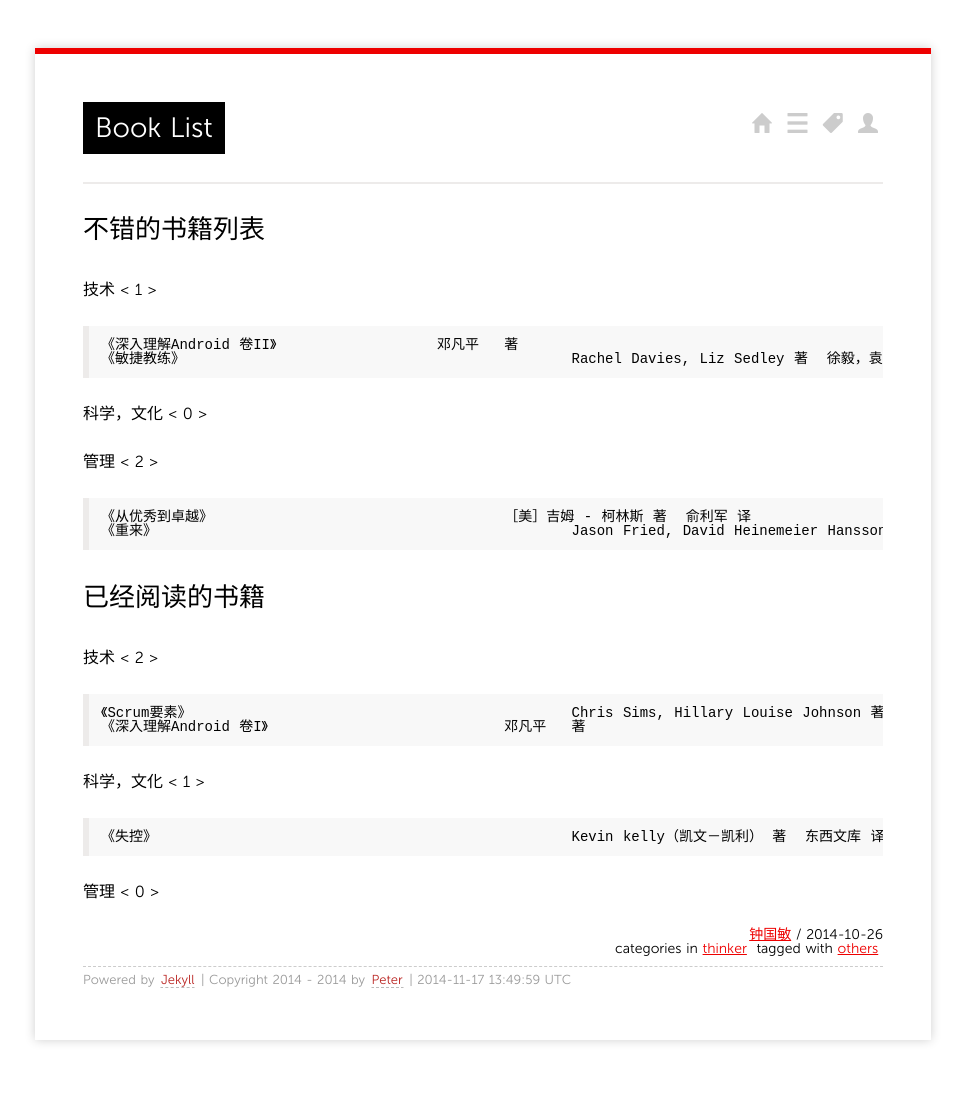
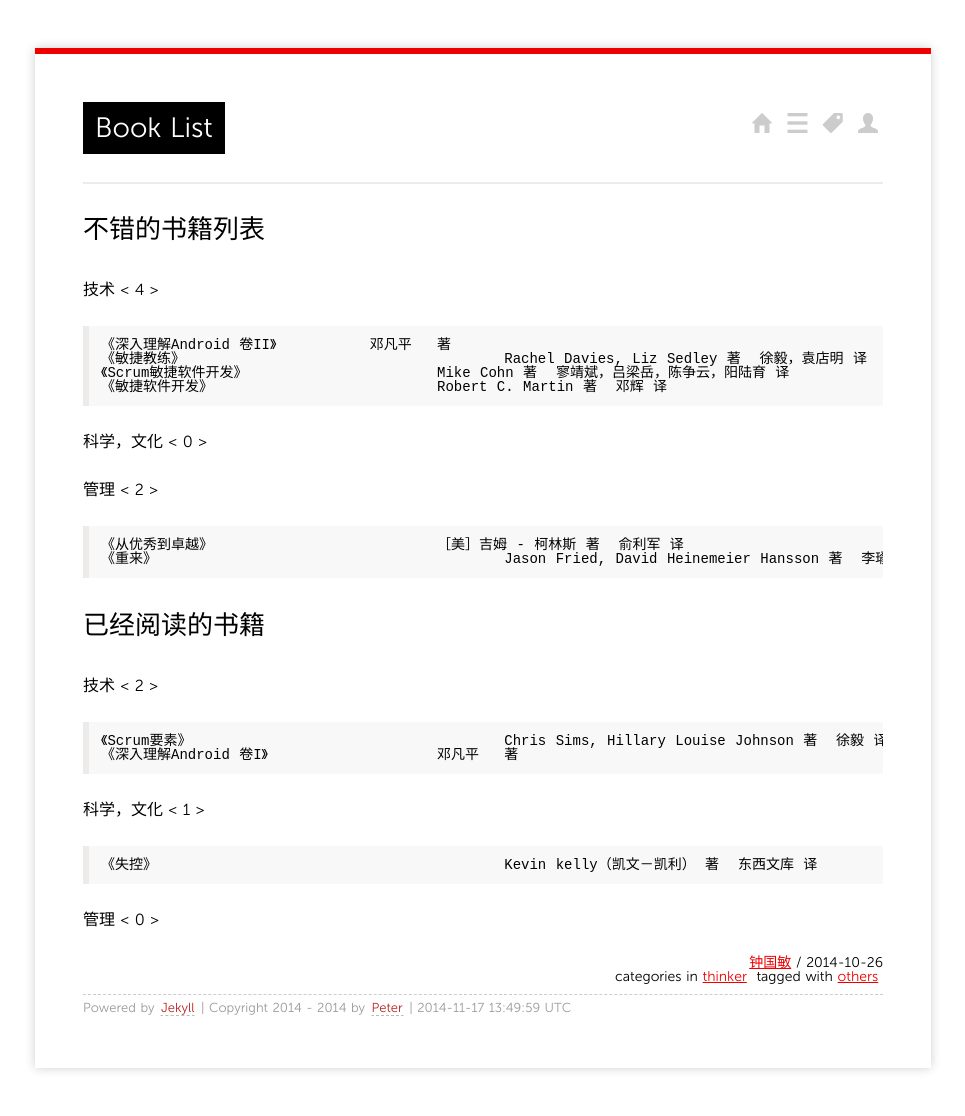
Before and after one commit to fengyr/blog, a Jekyll site: the page built from _posts/2014/2014-10-26-Books_List.md, in a window 1280 px wide. Shown: the whole page, without its empty margins (157-1122 px from the left). Built offline with Jekyll 4.4.1, drawn with Linux system fonts in a browser that asks for light colours; Markdown is read by kramdown in place of the engine named in the settings; before the commit the page ends 1088 px from its top, so only the background shows below that.

Commit message:
Update 2014-10-26-Books_List.md

```diff
--- a/_posts/2014/2014-10-26-Books_List.md
+++ b/_posts/2014/2014-10-26-Books_List.md
@@ -10,10 +10,12 @@ tags:
 
 ##不错的书籍列表
 
-技术 < 1 >
+技术 < 4 >
 
-	《深入理解Android 卷II》			邓凡平	著												机械工业出版社
-	《敏捷教练》						Rachel Davies, Liz Sedley 著  徐毅，袁店明 译			清华大学出版社
+	《深入理解Android 卷II》		邓凡平	著												机械工业出版社
+	《敏捷教练》					Rachel Davies, Liz Sedley 著  徐毅，袁店明 译			清华大学出版社
+	《Scrum敏捷软件开发》			Mike Cohn 著  寥靖斌，吕梁岳，陈争云，阳陆育 译			清华大学出版社
+	《敏捷软件开发》				Robert C. Martin 著  邓辉 译							清华大学出版社
 
 
 科学，文化 < 0 >
@@ -21,8 +23,8 @@ tags:
 
 管理 < 2 >
 
-	《从优秀到卓越》					［美］吉姆 - 柯林斯 著  俞利军 译						中信出版社
-	《重来》							Jason Fried, David Heinemeier Hansson 著  李瑜偲 译		中信出版社
+	《从优秀到卓越》				［美］吉姆 - 柯林斯 著  俞利军 译						中信出版社
+	《重来》						Jason Fried, David Heinemeier Hansson 著  李瑜偲 译		中信出版社
 
 
 
@@ -30,13 +32,13 @@ tags:
 
 技术 < 2 >
 
-	《Scrum要素》						Chris Sims, Hillary Louise Johnson 著  徐毅 译			人民邮电出版社
-	《深入理解Android 卷I》				邓凡平	著												机械工业出版社
+	《Scrum要素》					Chris Sims, Hillary Louise Johnson 著  徐毅 译			人民邮电出版社
+	《深入理解Android 卷I》			邓凡平	著												机械工业出版社
 
 
 科学，文化 < 1 >
 
-	《失控》							Kevin kelly（凯文－凯利） 著  东西文库 译				新星出版社
+	《失控》						Kevin kelly（凯文－凯利） 著  东西文库 译				新星出版社
 
 
 管理 < 0 >
```
